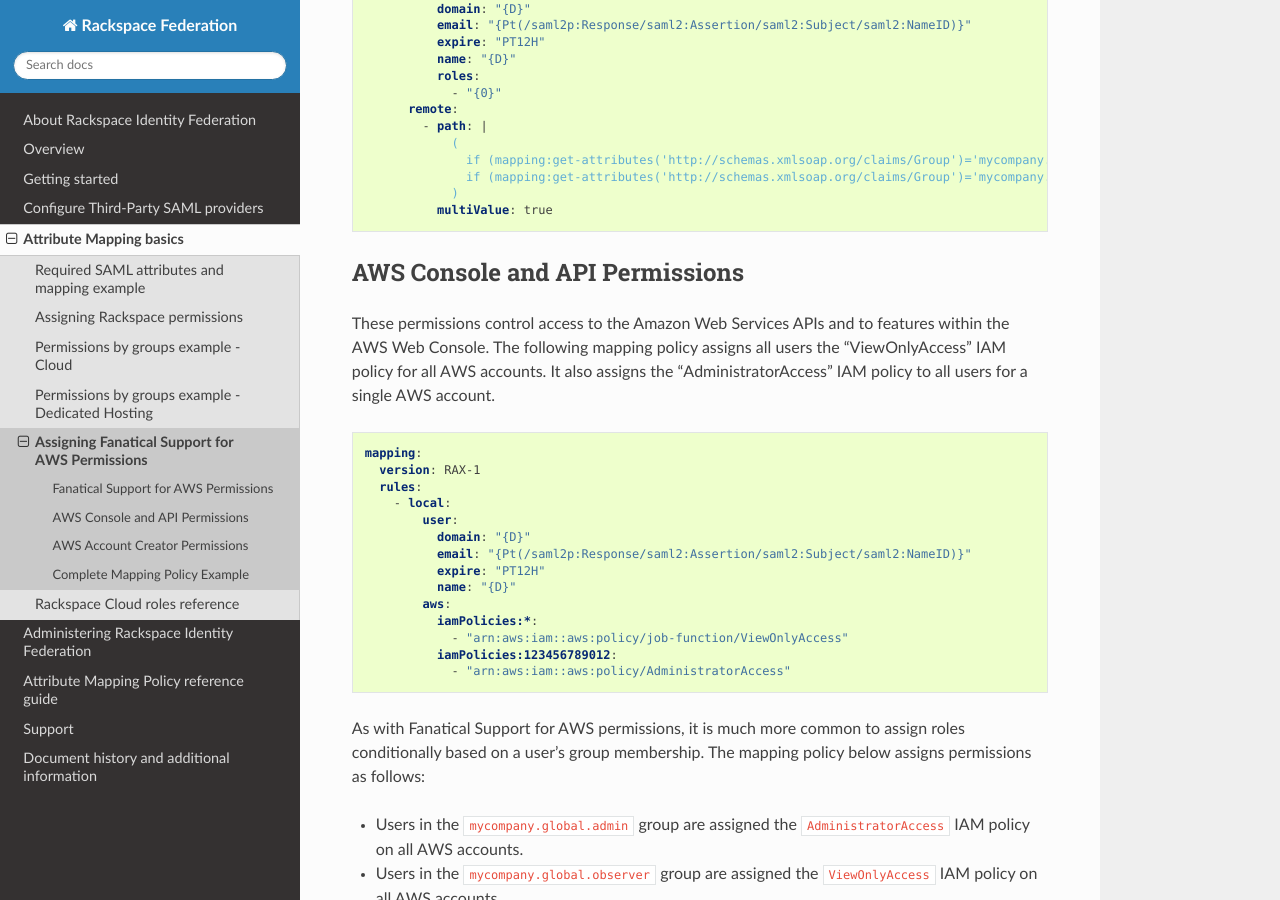
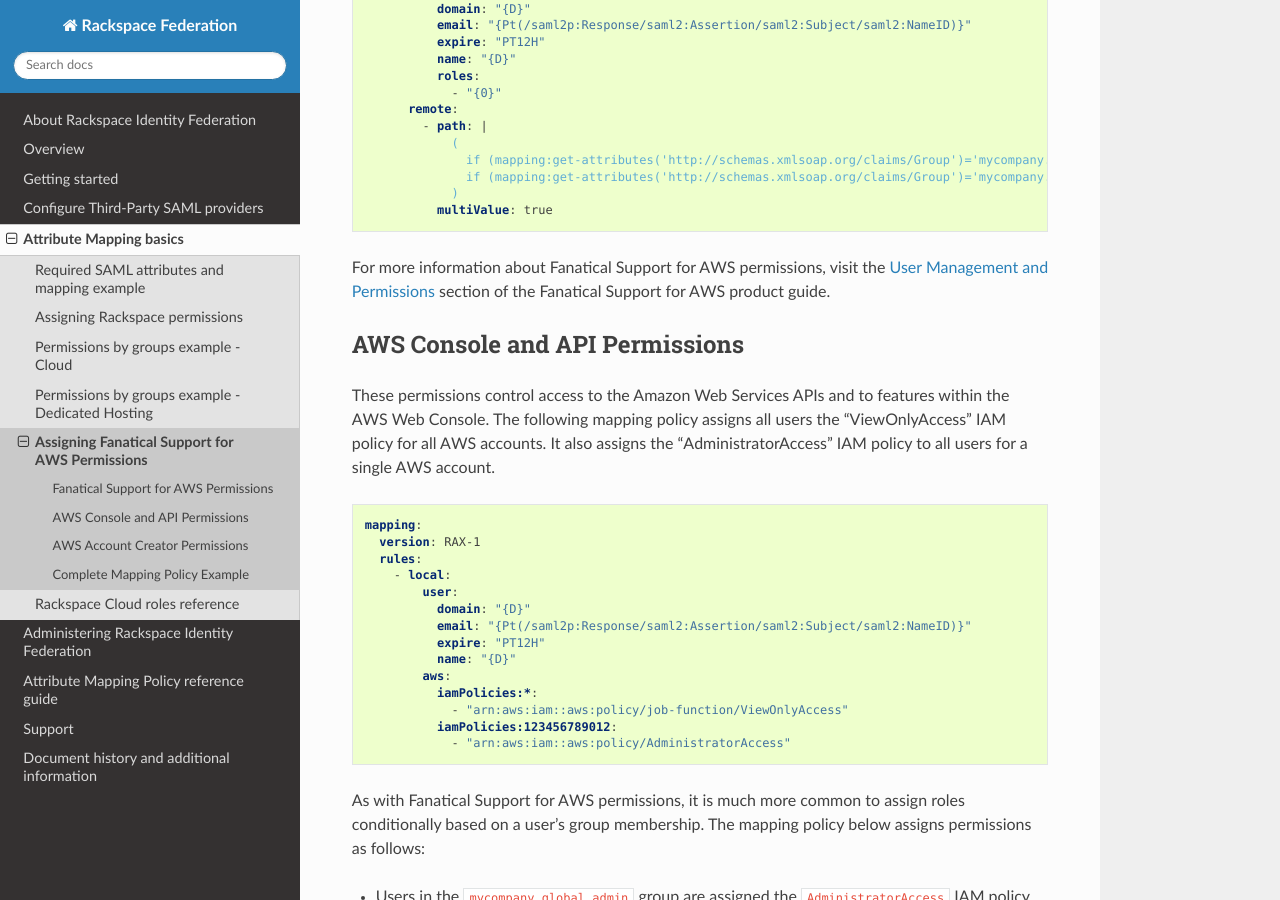
Before and after one commit to rackerlabs/docs-rackspace-federation, a Sphinx documentation site: the page built from doc/attribmapping-basics/faws-mapping.rst, in a window 1280 px wide and 900 px high, scrolled down 936 px. Built offline with Sphinx 7.4.7 and the Read the Docs theme 2.0.0, drawn with Linux system fonts in a browser that asks for light colours; the version number could not be read and is left out.

Commit message:
Add reference to FAWS product guide.

```diff
--- a/doc/attribmapping-basics/faws-mapping.rst
+++ b/doc/attribmapping-basics/faws-mapping.rst
@@ -47,6 +47,8 @@
                 if (mapping:get-attributes('http://schemas.xmlsoap.org/claims/Group')='mycompany.global.observer') then ('observer') else ()
               )
             multiValue: true
+
+For more information about Fanatical Support for AWS permissions, visit the `User Management and Permissions <https://manage.rackspace.com/aws/docs/product-guide/access_and_permissions/user_management_and_permissions.html>`_ section of the Fanatical Support for AWS product guide.
 
 AWS Console and API Permissions
 ~~~~~~~~~~~~~~~~~~~~~~~~~~~~~~~
```
